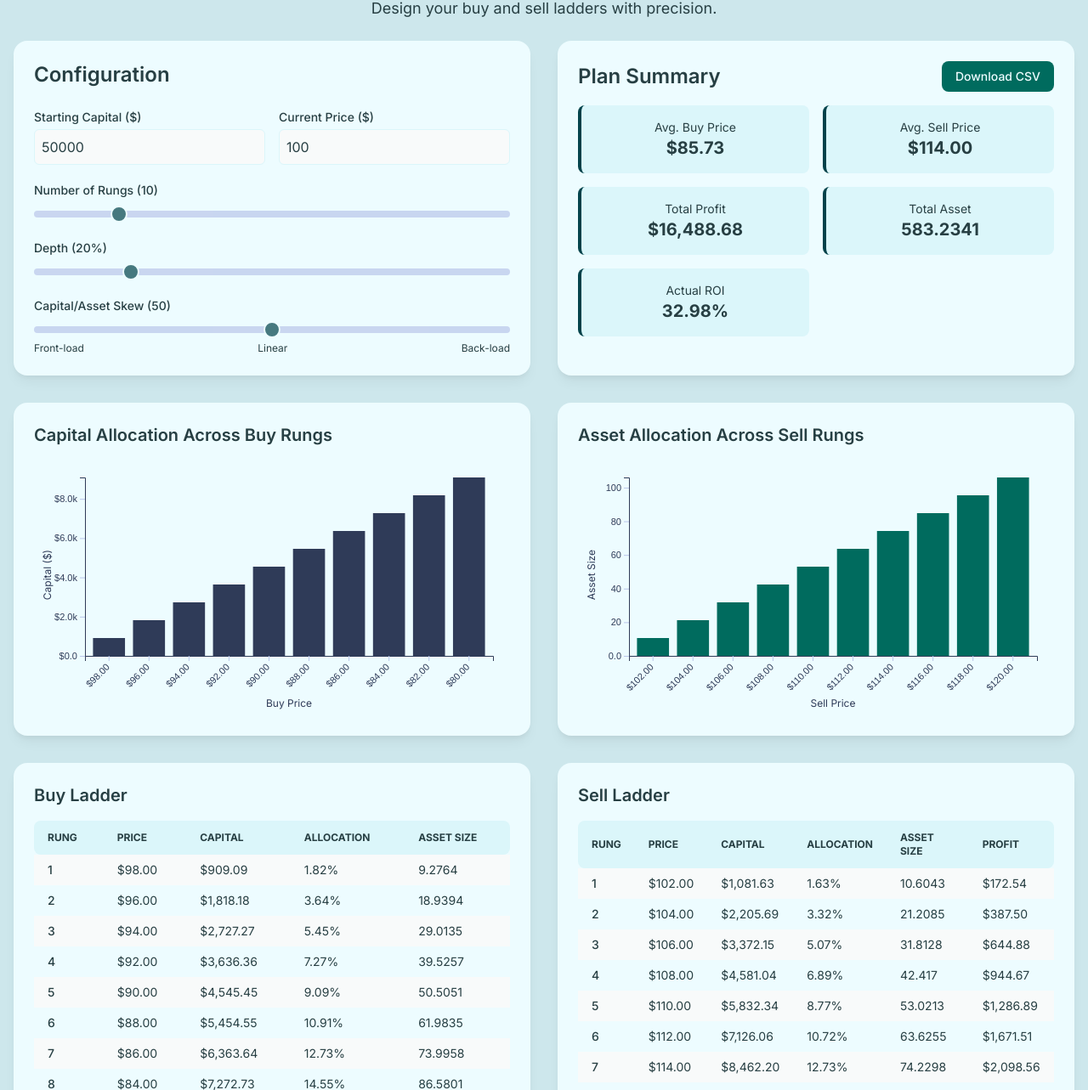
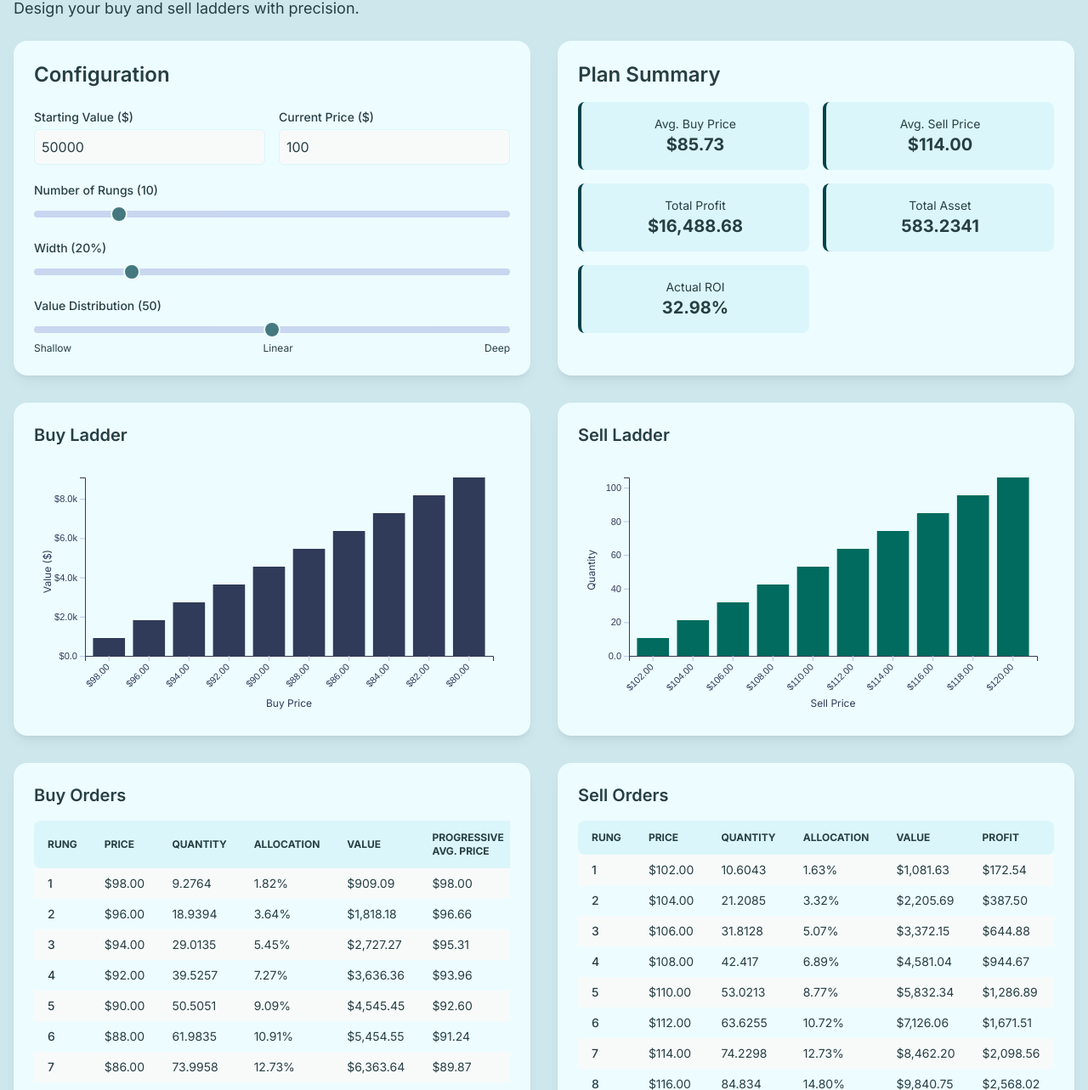
Before and after one commit to yanniedog/staggered_order_html, a plain HTML site: page site/index.html in a window 1280 px wide. Shown: the part 92-1375 px from the top of the page at 85% size. Drawn offline with nearby package versions, Linux system fonts and the light colour scheme.

Commit message:
Enhance Trading Plan Calculator UI in index.html by adding a CSV download button, updating labels for clarity, and improving table headers. Adjusted input field names and tooltip content for better user understanding. Refined data export format to reflect changes in terminology.

```diff
--- a/site/index.html
+++ b/site/index.html
@@ -139,9 +139,14 @@
 </head>
 <body class="p-2 sm:p-4">
     <div id="app" class="max-w-7xl mx-auto">
-        <header class="text-center py-6">
-            <h1 class="text-3xl sm:text-4xl font-bold text-primary-dark">Trading Plan Calculator</h1>
-            <p class="text-secondary-dark mt-2 text-md sm:text-lg">Design your buy and sell ladders with precision.</p>
+        <header class="py-6">
+            <div class="flex flex-col sm:flex-row sm:items-center sm:justify-between gap-4 text-center sm:text-left">
+                <h1 class="text-3xl sm:text-4xl font-bold text-primary-dark">Trading Plan Calculator</h1>
+                <button id="download-csv-btn" class="btn-secondary text-sm font-medium py-2 px-4 rounded-lg self-center sm:self-auto">
+                    Download CSV
+                </button>
+            </div>
+            <p class="text-secondary-dark mt-2 text-md sm:text-lg text-center sm:text-left">Design your buy and sell ladders with precision.</p>
         </header>
 
         <main class="grid grid-cols-1 lg:grid-cols-2 gap-6 lg:gap-8 auto-rows-min">
@@ -150,7 +155,7 @@
                 <form id="trading-plan-form" class="space-y-5">
                     <div class="grid grid-cols-1 sm:grid-cols-2 gap-4">
                         <div>
-                            <label for="starting_capital" class="block text-sm font-medium text-secondary-dark mb-1">Starting Capital ($)</label>
+                            <label for="starting_capital" class="block text-sm font-medium text-secondary-dark mb-1">Starting Value ($)</label>
                             <input type="number" id="starting_capital" value="50000" class="form-input w-full rounded-md p-2">
                         </div>
                         <div>
@@ -163,16 +168,16 @@
                         <input type="range" id="number_of_rungs" value="10" min="2" max="50" step="1" class="w-full h-2 rounded-lg cursor-pointer">
                     </div>
                     <div>
-                        <label for="depth" class="block text-sm font-medium text-secondary-dark mb-1">Depth (<span id="depth_display">20</span>%)</label>
-                        <input type="range" id="depth" value="20" min="1" max="100" step="1" class="w-full h-2 rounded-lg cursor-pointer">
+                        <label for="depth" class="block text-sm font-medium text-secondary-dark mb-1">Width (<span id="depth_display">20</span>%)</label>
+                        <input type="range" id="depth" value="20" min="1" max="99" step="1" class="w-full h-2 rounded-lg cursor-pointer">
                     </div>
                     <div>
-                        <label for="skew_value" class="block text-sm font-medium text-secondary-dark mb-1">Capital/Asset Skew (<span id="skew_value_display">50</span>)</label>
+                        <label for="skew_value" class="block text-sm font-medium text-secondary-dark mb-1">Value Distribution (<span id="skew_value_display">50</span>)</label>
                         <input type="range" id="skew_value" min="0" max="100" value="50" class="w-full h-2 rounded-lg cursor-pointer">
                         <div class="flex justify-between text-xs text-tertiary-dark mt-1">
-                            <span>Front-load</span>
+                            <span>Shallow</span>
                             <span>Linear</span>
-                            <span>Back-load</span>
+                            <span>Deep</span>
                         </div>
                     </div>
                     <!-- Removed Generate Plan button -->
@@ -182,9 +187,6 @@
             <div class="card p-6">
                 <div class="flex justify-between items-center mb-4">
                     <h2 class="text-2xl font-semibold text-primary-dark">Plan Summary</h2>
-                    <button id="download-csv-btn" class="btn-secondary text-sm font-medium py-2 px-4 rounded-lg">
-                        Download CSV
-                    </button>
                 </div>
                 <div id="summary" class="grid grid-cols-1 md:grid-cols-2 gap-4 text-center">
                     <div class="summary-card p-4 rounded-lg">
@@ -212,7 +214,7 @@
 
             <!-- Buy Chart -->
             <div class="card p-6">
-                <h3 class="text-xl font-semibold text-primary-dark mb-4">Capital Allocation Across Buy Rungs</h3>
+                <h3 class="text-xl font-semibold text-primary-dark mb-4">Buy Ladder</h3>
                 <div id="visualization" class="d3-chart">
                     <svg id="allocation-chart"></svg>
                 </div>
@@ -220,23 +222,24 @@
 
             <!-- Sell Chart -->
             <div class="card p-6">
-                <h3 class="text-xl font-semibold text-primary-dark mb-4">Asset Allocation Across Sell Rungs</h3>
+                <h3 class="text-xl font-semibold text-primary-dark mb-4">Sell Ladder</h3>
                 <div id="sell-visualization" class="d3-chart">
                     <svg id="sell-allocation-chart"></svg>
                 </div>
             </div>
 
             <div class="card p-6">
-                <h3 class="text-xl font-semibold text-primary-dark mb-4">Buy Ladder</h3>
+                <h3 class="text-xl font-semibold text-primary-dark mb-4">Buy Orders</h3>
                 <div class="overflow-x-auto">
                     <table class="w-full text-sm text-left">
                         <thead class="text-xs text-primary-dark uppercase table-header">
                             <tr>
                                 <th scope="col" class="px-4 py-3 rounded-l-lg">Rung</th>
                                 <th scope="col" class="px-4 py-3">Price</th>
-                                <th scope="col" class="px-4 py-3">Capital</th>
+                                <th scope="col" class="px-4 py-3">Quantity</th>
                                 <th scope="col" class="px-4 py-3">Allocation</th>
-                                <th scope="col" class="px-4 py-3 rounded-r-lg">Asset Size</th>
+                                <th scope="col" class="px-4 py-3">Value</th>
+                                <th scope="col" class="px-4 py-3 rounded-r-lg">Progressive Avg. Price</th>
                             </tr>
                         </thead>
                         <tbody id="buy-ladder-body"></tbody>
@@ -244,16 +247,16 @@
                 </div>
             </div>
             <div class="card p-6">
-                <h3 class="text-xl font-semibold text-primary-dark mb-4">Sell Ladder</h3>
+                <h3 class="text-xl font-semibold text-primary-dark mb-4">Sell Orders</h3>
                 <div class="overflow-x-auto">
                     <table class="w-full text-sm text-left">
                         <thead class="text-xs text-primary-dark uppercase table-header">
                             <tr>
                                 <th scope="col" class="px-4 py-3 rounded-l-lg">Rung</th>
                                 <th scope="col" class="px-4 py-3">Price</th>
-                                <th scope="col" class="px-4 py-3">Capital</th>
+                                <th scope="col" class="px-4 py-3">Quantity</th>
                                 <th scope="col" class="px-4 py-3">Allocation</th>
-                                <th scope="col" class="px-4 py-3">Asset Size</th>
+                                <th scope="col" class="px-4 py-3">Value</th>
                                 <th scope="col" class="px-4 py-3 rounded-r-lg">Profit</th>
                             </tr>
                         </thead>
@@ -341,7 +344,7 @@
                 }
 
                 if (depth <= 0) {
-                    // showModalAlert("Depth must be a positive percentage.");
+                    // showModalAlert("Width must be a positive percentage.");
                     return; // Fail silently on real-time update
                 }
                 if (currentPrice <= 0) {
@@ -356,7 +359,12 @@
                 // 2. Calculate Skew Weights
                 // SkewParam > 1 for Back-load (S > 50), < 1 for Front-load (S < 50)
                 const skewParam = Math.pow(10, (S - 50) / 50);
-                let rawWeights = Array.from({ length: N }, (_, i) => Math.pow(i + 1, skewParam));
+                let rawWeights;
+                if (S === 0) {
+                    rawWeights = Array(N).fill(1);
+                } else {
+                    rawWeights = Array.from({ length: N }, (_, i) => Math.pow(i + 1, skewParam));
+                }
                 const totalWeight = rawWeights.reduce((sum, w) => sum + w, 0);
 
                 // 3. Calculate Capital Allocation (Buy Side)
@@ -381,7 +389,7 @@
                 const sellPriceStep = N > 0 ? sellRange / N : 0;
 
                 // 5. Calculate Buy Ladder
-                const buyLadder = capitalAllocations.map((capital, i) => {
+                let buyLadder = capitalAllocations.map((capital, i) => {
                     // Rung 1 (i=0) is at currentPrice - (1 * step)
                     // Rung N (i=N-1) is at currentPrice - (N * step) == buyPriceEnd
                     const price = currentPrice - ((i + 1) * buyPriceStep);
@@ -392,6 +400,18 @@
                         capital,
                         allocation: (capital / C) * 100,
                         assetSize
+                    };
+                });
+
+                let cumulativeCapital = 0;
+                let cumulativeAsset = 0;
+                buyLadder = buyLadder.map(rung => {
+                    cumulativeCapital += rung.capital;
+                    cumulativeAsset += rung.assetSize;
+                    const progressiveAvgPrice = cumulativeAsset > 0 ? cumulativeCapital / cumulativeAsset : 0;
+                    return {
+                        ...rung,
+                        progressiveAvgPrice
                     };
                 });
 
@@ -468,9 +488,10 @@
                         <tr class="${rowClass}">
                             <td class="px-4 py-2 font-medium">${rung.rung}</td>
                             <td class="px-4 py-2">${formatCurrency(rung.price)}</td>
+                            <td class="px-4 py-2">${formatNumber(rung.assetSize)}</td>
+                            <td class="px-4 py-2">${formatPercent(rung.allocation)}</td>
                             <td class="px-4 py-2">${formatCurrency(rung.capital)}</td>
-                            <td class="px-4 py-2">${formatPercent(rung.allocation)}</td>
-                            <td class="px-4 py-2">${formatNumber(rung.assetSize)}</td>
+                            <td class="px-4 py-2">${formatCurrency(rung.progressiveAvgPrice)}</td>
                         </tr>`;
                 });
 
@@ -480,9 +501,9 @@
                         <tr class="${rowClass}">
                             <td class="px-4 py-2 font-medium">${rung.rung}</td>
                             <td class="px-4 py-2">${formatCurrency(rung.price)}</td>
+                            <td class="px-4 py-2">${formatNumber(rung.assetSize)}</td>
+                            <td class="px-4 py-2">${formatPercent(rung.allocation)}</td>
                             <td class="px-4 py-2">${formatCurrency(rung.capital)}</td>
-                            <td class="px-4 py-2">${formatPercent(rung.allocation)}</td>
-                            <td class="px-4 py-2">${formatNumber(rung.assetSize)}</td>
                             <td class="px-4 py-2">${formatCurrency(rung.profit)}</td>
                         </tr>`;
                 });
@@ -550,7 +571,7 @@
                     .attr("transform", "rotate(-90)")
                     .attr("y", -margin.left + 20)
                     .attr("x", -height / 2 + 20)
-                    .text("Capital ($)")
+                    .text("Value ($)")
                     .style("fill", "#2f3b58")
                     .style("font-size", "12px");
 
@@ -570,7 +591,7 @@
                         d3.select(this).style("opacity", 0.7);
                     })
                     .on("mousemove", function(event, d) {
-                        tooltip.html(`Rung ${d.rung}<br>Price: ${formatCurrency(d.price)}<br>Capital: ${formatCurrency(d.capital)}<br>Allocation: ${formatPercent(d.allocation)}`)
+                        tooltip.html(`Rung ${d.rung}<br>Price: ${formatCurrency(d.price)}<br>Value: ${formatCurrency(d.capital)}<br>Allocation: ${formatPercent(d.allocation)}`)
                             .style("left", (event.pageX + 15) + "px")
                             .style("top", (event.pageY - 28) + "px");
                     })
@@ -645,7 +666,7 @@
                     .attr("transform", "rotate(-90)")
                     .attr("y", -margin.left + 20)
                     .attr("x", -height / 2 + 20)
-                    .text("Asset Size")
+                    .text("Quantity")
                     .style("fill", "#2f3b58")
                     .style("font-size", "12px");
 
@@ -665,7 +686,7 @@
                         d3.select(this).style("opacity", 0.7);
                     })
                     .on("mousemove", function(event, d) {
-                        tooltip.html(`Rung ${d.rung}<br>Price: ${formatCurrency(d.price)}<br>Asset: ${formatNumber(d.assetSize)}<br>Capital: ${formatCurrency(d.capital)}<br>Allocation: ${formatPercent(d.allocation)}`)
+                        tooltip.html(`Rung ${d.rung}<br>Price: ${formatCurrency(d.price)}<br>Quantity: ${formatNumber(d.assetSize)}<br>Value: ${formatCurrency(d.capital)}<br>Allocation: ${formatPercent(d.allocation)}`)
                             .style("left", (event.pageX + 15) + "px")
                             .style("top", (event.pageY - 28) + "px");
                     })
@@ -757,10 +778,10 @@
                 // Section 1: Settings
                 csvContent += "Setting,Value\r\n";
                 csvContent += `Date,"${settings.date}"\r\n`;
-                csvContent += `Starting Capital,${settings.startingCapital}\r\n`;
+                csvContent += `Starting Value,${settings.startingCapital}\r\n`;
                 csvContent += `Number of Rungs,${settings.rungs}\r\n`;
                 csvContent += `Current Price,${settings.currentPrice}\r\n`;
-                csvContent += `Depth (%),${settings.depth}\r\n`;
+                csvContent += `Width (%),${settings.depth}\r\n`;
                 csvContent += `Skew,${settings.skew}\r\n`;
                 csvContent += "\r\n";
 
@@ -774,7 +795,7 @@
                 csvContent += "\r\n";
 
                 // Section 3: Ladders
-                csvContent += "Buy Rung,Buy Price,Buy Capital,Buy Allocation (%),Buy Asset Size,,Sell Rung,Sell Price,Sell Capital,Sell Allocation (%),Sell Asset Size,Sell Profit\r\n";
+                csvContent += "Buy Rung,Buy Price,Buy Quantity,Buy Allocation (%),Buy Value,Buy Progressive Avg Price,,Sell Rung,Sell Price,Sell Quantity,Sell Allocation (%),Sell Value,Sell Profit\r\n";
 
                 const numRungs = plan.buyLadder.length; // Assumes buy and sell have same length
                 for (let i = 0; i < numRungs; i++) {
@@ -784,17 +805,18 @@
                     const buyRow = [
                         buyRung.rung,
                         buyRung.price,
+                        buyRung.assetSize,
+                        buyRung.allocation,
                         buyRung.capital,
-                        buyRung.allocation,
-                        buyRung.assetSize
+                        buyRung.progressiveAvgPrice
                     ].join(',');
 
                     const sellRow = [
                         sellRung.rung,
                         sellRung.price,
+                        sellRung.assetSize,
+                        sellRung.allocation,
                         sellRung.capital,
-                        sellRung.allocation,
-                        sellRung.assetSize,
                         sellRung.profit
                     ].join(',');
 
```
